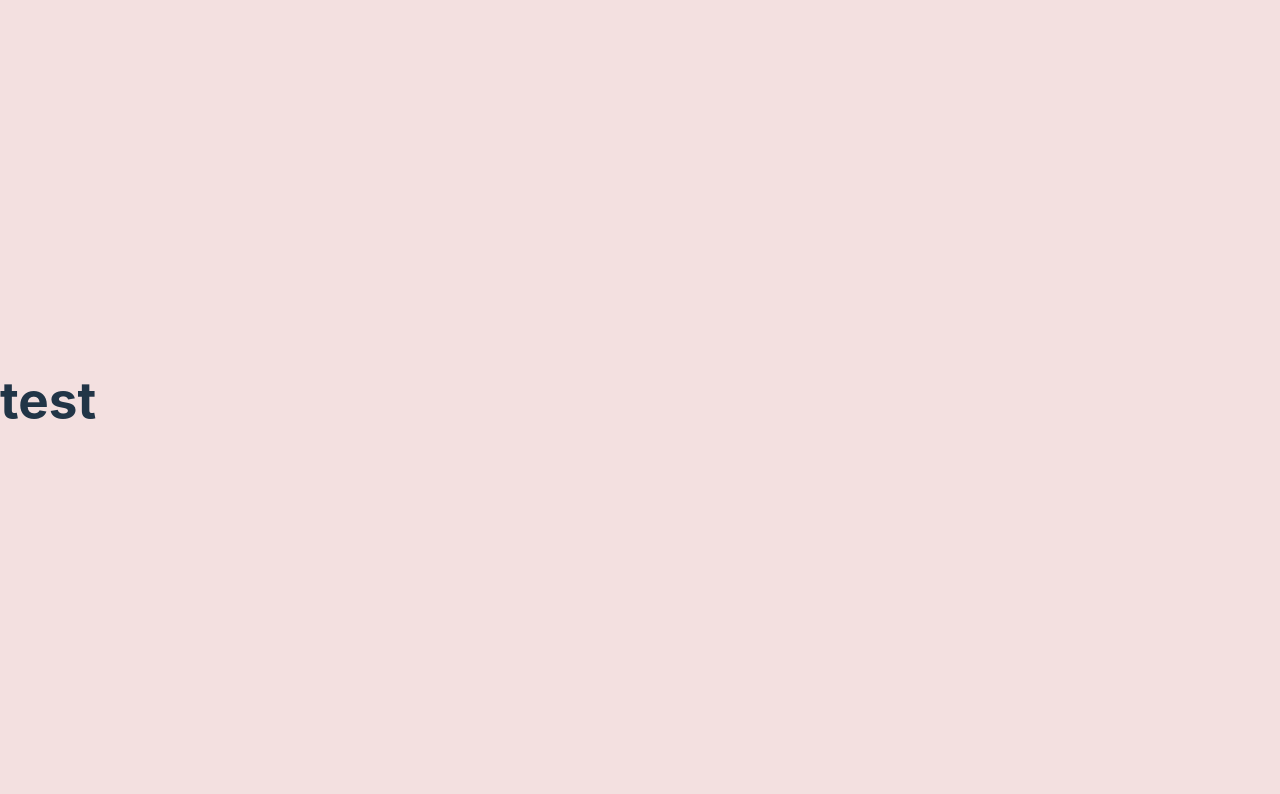
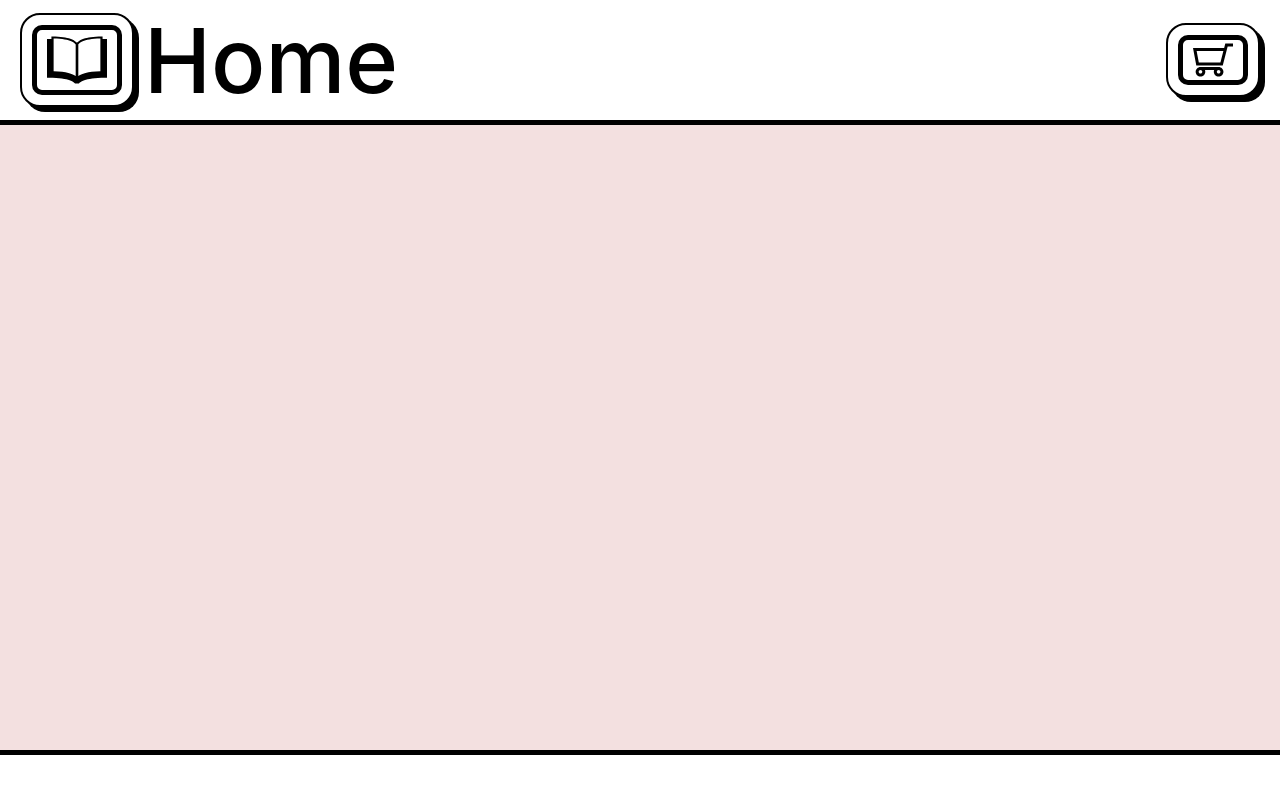
Before and after one commit to FloppyCacti/The-Odin-Project, a React app in the folder Shopping-Cart/: page /cart in a window 1280 px wide. Shown: the top 794 px of the page. Built offline with nearby package versions, Linux system fonts and the light colour scheme; the HTML template or start-up script is replaced by a standard one.

Commit message:
make basic page template

```diff
--- a/Shopping-Cart/src/routes/shoppingCartPage.jsx
+++ b/Shopping-Cart/src/routes/shoppingCartPage.jsx
@@ -1,9 +1,28 @@
+import { Link } from "react-router-dom";
+import "../styles/pageTemplate.css";
+import style from "../styles/Button.module.css";
+import logoImg from "../assets/logo.svg";
+import cartImg from "../assets/shopping-cart-logo.svg";
+
 export default function ShoppingCartPage() {
   return (
     <>
-      <div>
-        <h1>test</h1>
+      <header>
+        <div id="homeButton">
+          <Link id="logo" className={style.button} to="/">
+            <img src={logoImg} alt="Logo" />
+          </Link>
+          <Link to="/">Home</Link>
+        </div>
+        <Link id="cartLogo" className={style.button} to="/cart">
+          <img src={cartImg} />
+        </Link>
+      </header>
+      <div id="content">
+        <div id="sidebar"></div>
+        <div id="main"></div>
       </div>
+      <footer></footer>
     </>
   );
 }
```
